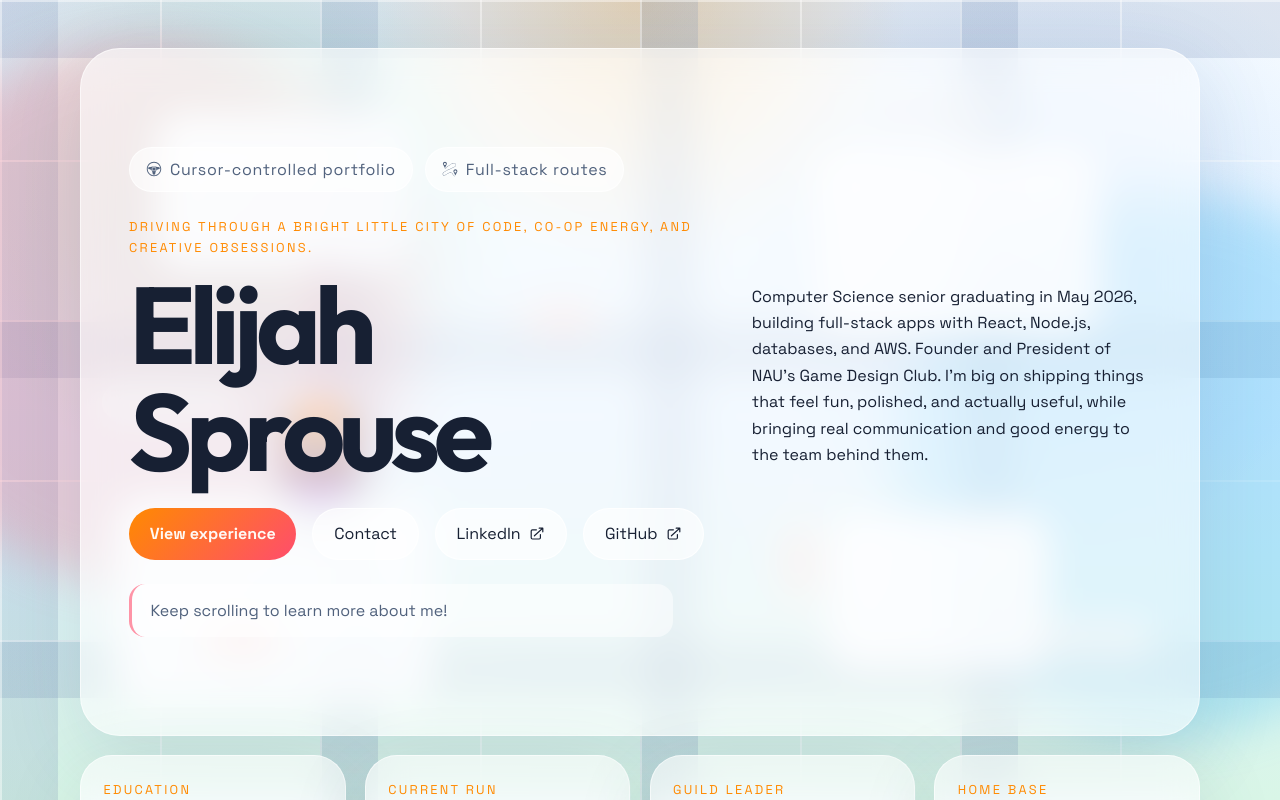
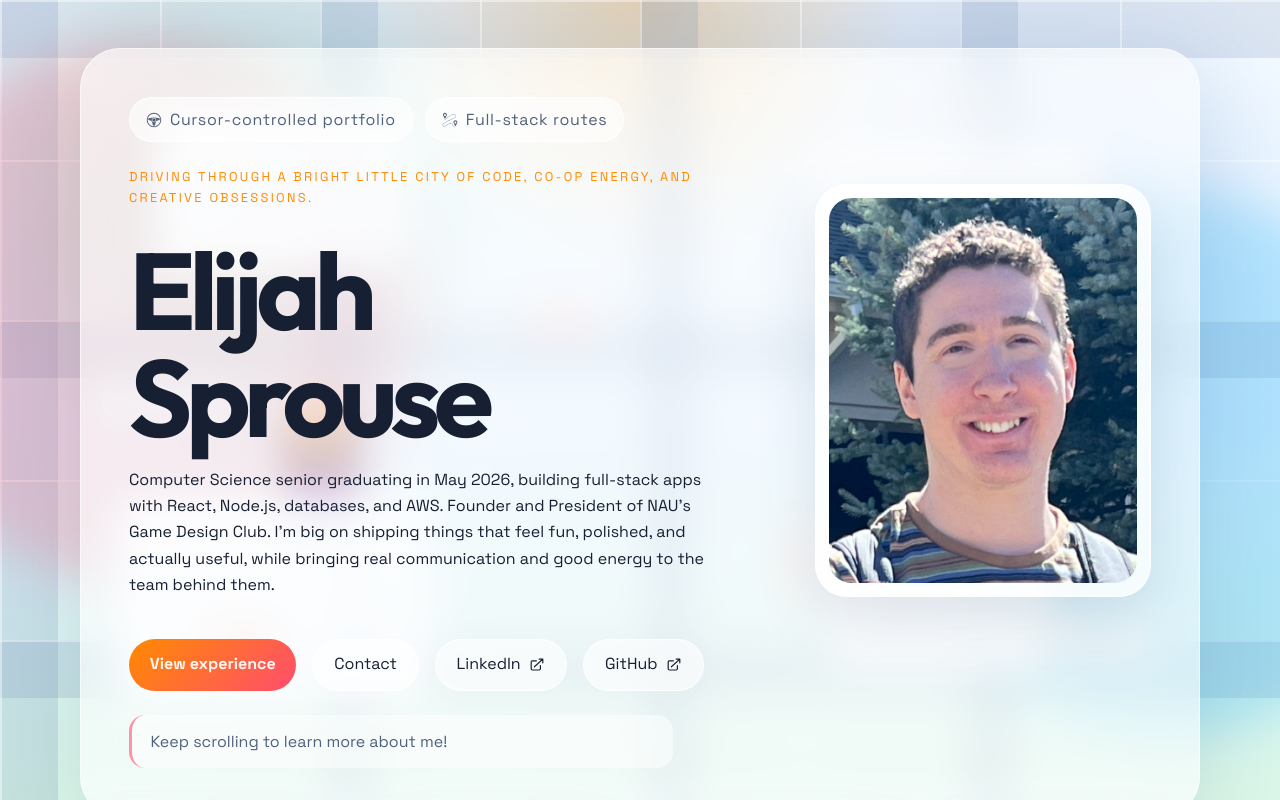
Before and after one commit to pizzadogsquared/portfolio, a React (Vite) app: page / in a window 1280 px wide. Shown: the top 800 px of the page. Built offline with nearby package versions, Linux system fonts and the light colour scheme.

Commit message:
Added headshot

```diff
--- a/src/App.css
+++ b/src/App.css
@@ -299,7 +299,35 @@
   display: grid;
   grid-template-columns: minmax(0, 1.2fr) minmax(280px, 0.8fr);
   gap: 1.5rem;
-  align-items: end;
+  align-items: center;
+}
+
+.hero-copy-text {
+  display: grid;
+  gap: 1rem;
+}
+
+.hero-portrait {
+  width: min(100%, 21rem);
+  margin-left: auto;
+  padding: 0.8rem;
+  border-radius: 2rem;
+  border: 1px solid rgba(255, 255, 255, 0.72);
+  background:
+    linear-gradient(135deg, rgba(255, 255, 255, 0.82), rgba(255, 255, 255, 0.4)),
+    rgba(255, 255, 255, 0.45);
+  box-shadow:
+    0 24px 60px rgba(59, 87, 120, 0.16),
+    inset 0 0 0 1px rgba(255, 255, 255, 0.4);
+}
+
+.hero-portrait img {
+  display: block;
+  width: 100%;
+  aspect-ratio: 4 / 5;
+  object-fit: cover;
+  object-position: center top;
+  border-radius: 1.4rem;
 }
 
 .kicker,
@@ -627,6 +655,15 @@
     grid-template-columns: 1fr;
   }
 
+  .hero-copy-text {
+    gap: 0.8rem;
+  }
+
+  .hero-portrait {
+    width: min(100%, 18rem);
+    margin: 0;
+  }
+
   .section-header {
     gap: 0.75rem;
   }
--- a/src/App.jsx
+++ b/src/App.jsx
@@ -27,6 +27,7 @@ import {
   SiVuedotjs,
 } from 'react-icons/si'
 import './App.css'
+import headshot from './images/headshot.jpg'
 
 const stats = [
   {
@@ -597,10 +598,9 @@ function App() {
           </div>
 
           <div className="hero-copy">
-            <div>
+            <div className="hero-copy-text">
               <p className="kicker">Driving through a bright little city of code, co-op energy, and creative obsessions.</p>
               <h1>Elijah Sprouse</h1>
-            </div>
               <p className="lede">
                 Computer Science senior graduating in May 2026, building full-stack
                 apps with React, Node.js, databases, and AWS. Founder and President
@@ -608,6 +608,10 @@ function App() {
                 polished, and actually useful, while bringing real communication and
                 good energy to the team behind them.
               </p>
+            </div>
+            <div className="hero-portrait">
+              <img src={headshot} alt="Headshot of Elijah Sprouse" />
+            </div>
           </div>
 
           <div className="hero-actions">
```
Also changed, not shown: src/images/headshot.jpg (added). Lines whose indentation alone changed are shown as unchanged.
